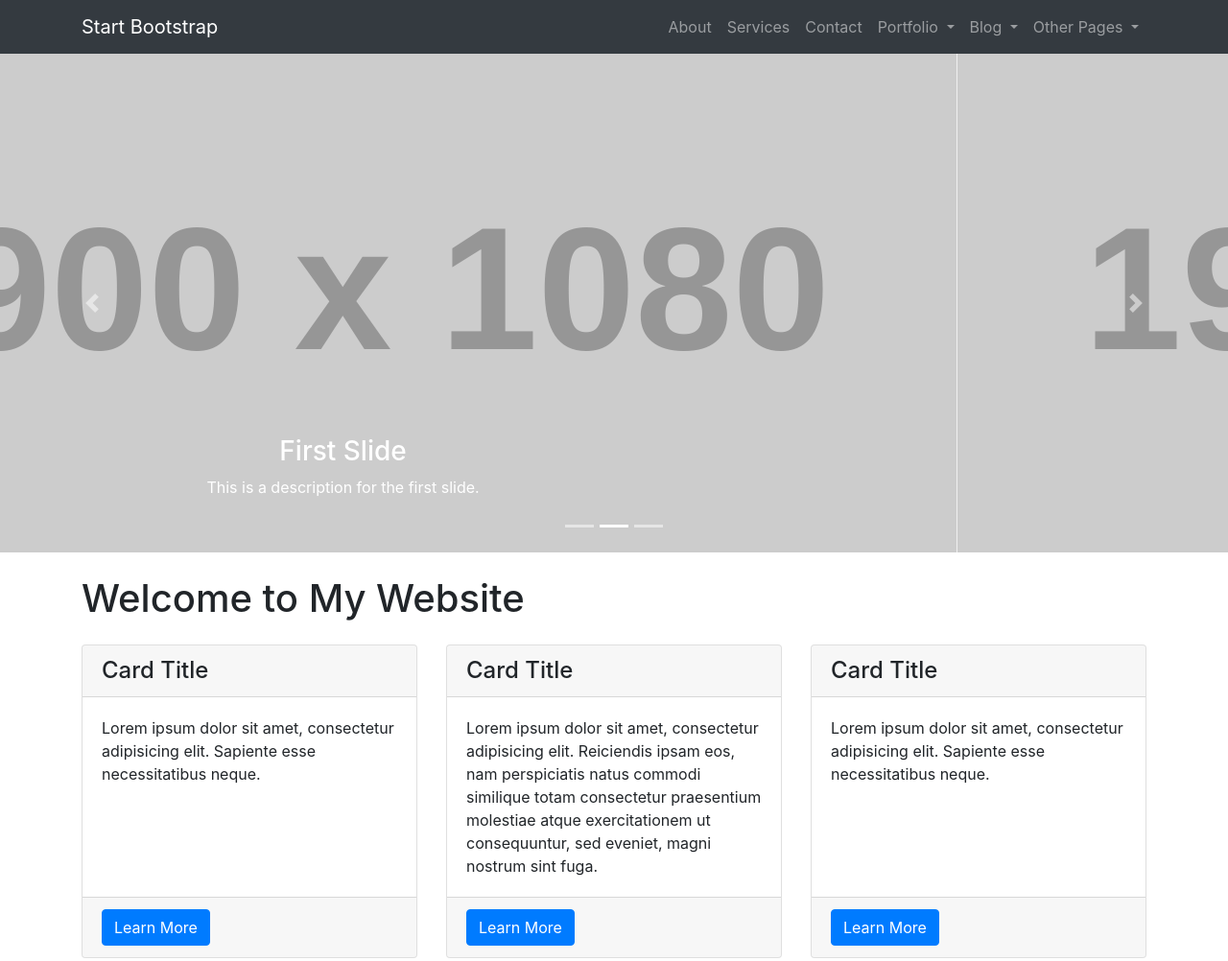
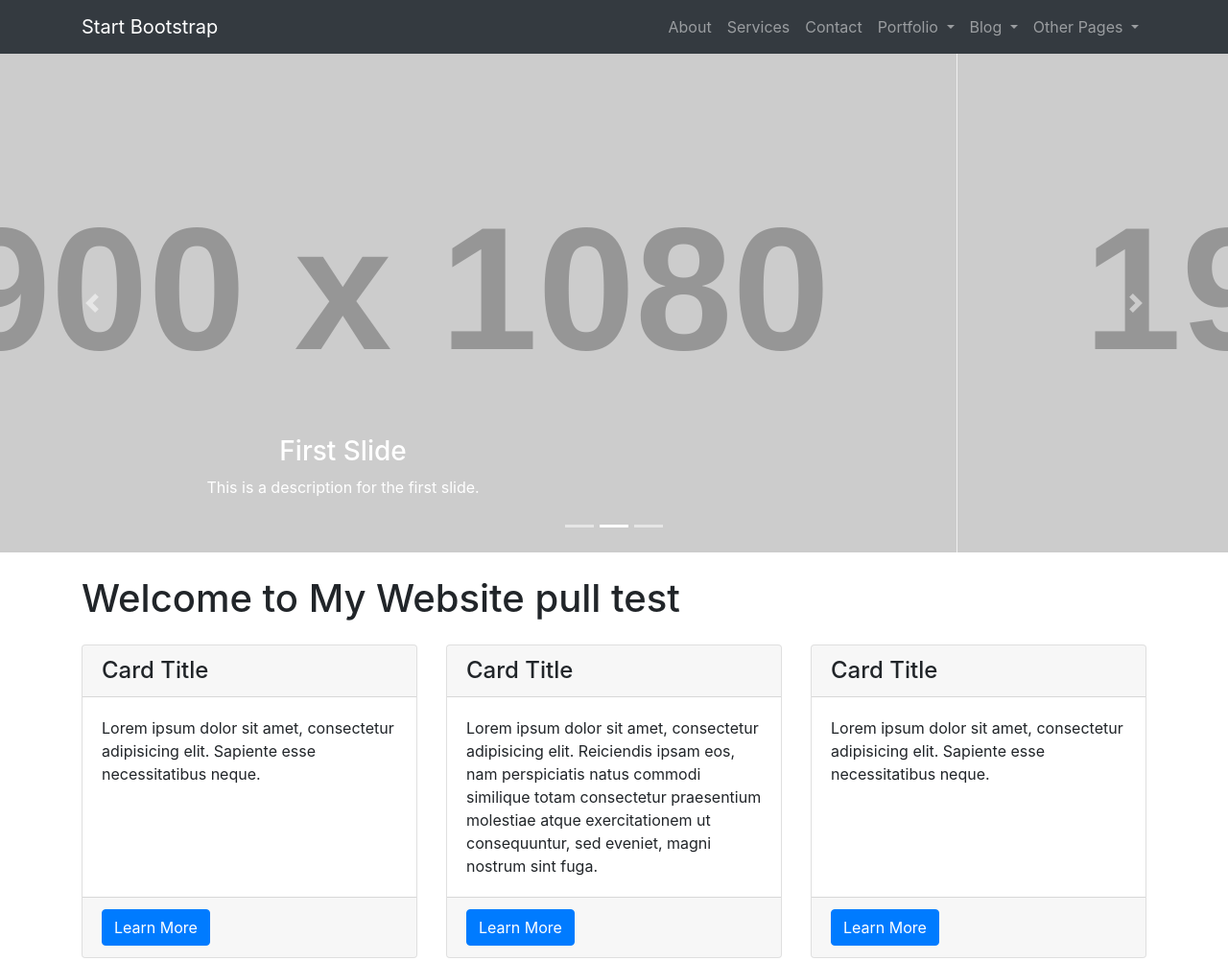
Before and after one commit to bananacorn1120/git-20171216test, a website: page index.html in a window 1280 px wide. Shown: the top 1002 px of the page at 96% size. Drawn offline with Linux system fonts and the light colour scheme; placeholder pictures from the web are drawn by us.

Commit message:
edit index

```diff
--- a/index.html
+++ b/index.html
@@ -121,7 +121,7 @@
     <!-- Page Content -->
     <div class="container">
 
-      <h1 class="my-4">Welcome to My Website</h1>
+      <h1 class="my-4">Welcome to My Website pull test</h1>
 
       <!-- Marketing Icons Section -->
       <div class="row">
```
